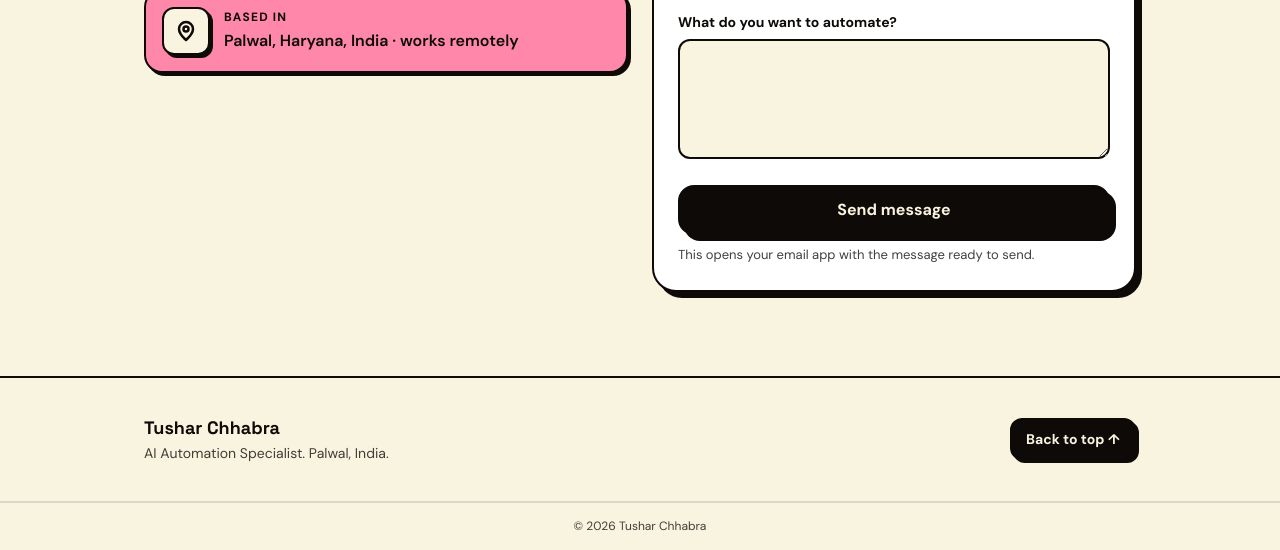
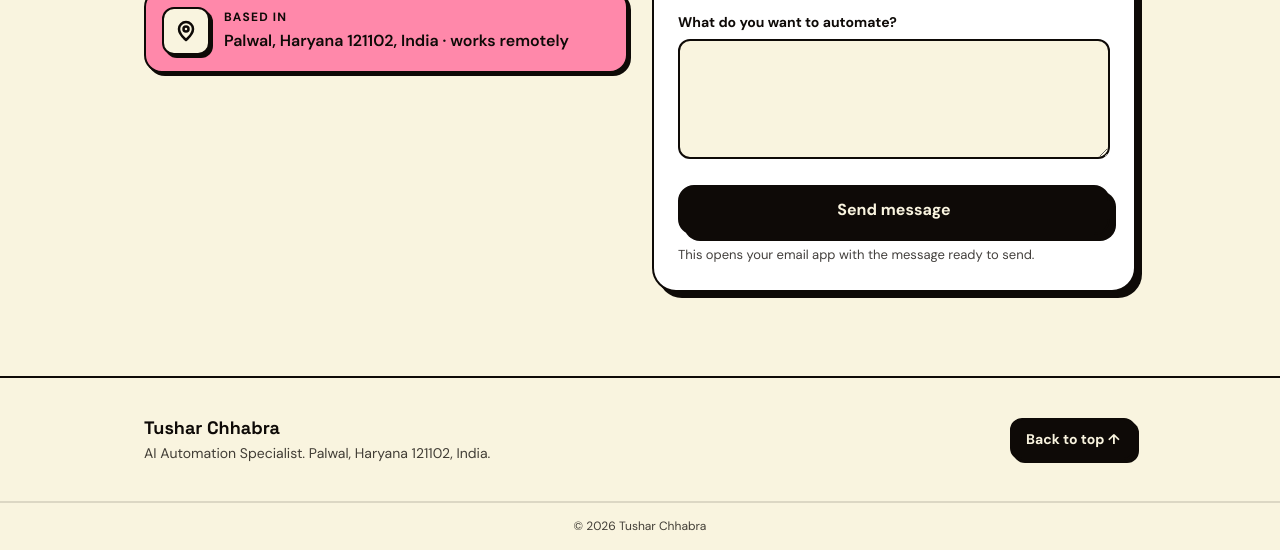
Before and after one commit to Tushar-Chabra/portfolio, a plain HTML site: page index.html in a window 1280 px wide. Shown: the part 8090-8640 px from the top of the page. Drawn offline with Linux system fonts and the light colour scheme.

Commit message:
Add pincode to location
Co-Authored-By: Claude Opus 5.5 <noreply@anthropic.com>

```diff
--- a/index.html
+++ b/index.html
@@ -20,7 +20,7 @@
   "name": "Tushar Chhabra",
   "jobTitle": "AI Automation Specialist",
   "email": "mailto:tchhabra10401@gmail.com",
-  "address": {"@type": "PostalAddress", "addressLocality": "Palwal", "addressRegion": "Haryana", "addressCountry": "IN"},
+  "address": {"@type": "PostalAddress", "addressLocality": "Palwal", "addressRegion": "Haryana", "postalCode": "121102", "addressCountry": "IN"},
   "alumniOf": [{"@type": "CollegeOrUniversity", "name": "University of Delhi"}, {"@type": "Organization", "name": "The Institute of Chartered Accountants of India"}],
   "sameAs": ["https://www.linkedin.com/in/tusharchhabraofficial/"],
   "knowsAbout": ["n8n", "No-code and Low-code Automation", "Workflow Automation", "AI Agents", "AI Chatbots", "AI Voice Agents", "Lovable", "Website Development", "Internal Audit", "SOX Compliance"]
@@ -537,7 +537,7 @@ footer{border-top:2px solid var(--ink)}
         </a>
         <div class="ctile c-pink" style="cursor:default">
           <span class="icon" style="background:var(--cream)"><svg viewBox="0 0 24 24" fill="none" stroke="currentColor" stroke-width="2.5" stroke-linecap="round" stroke-linejoin="round"><path d="M12 21s-7-6.2-7-11a7 7 0 0 1 14 0c0 4.8-7 11-7 11z"/><circle cx="12" cy="10" r="2.5"/></svg></span>
-          <div><small>Based in</small><span>Palwal, Haryana, India · works remotely</span></div>
+          <div><small>Based in</small><span>Palwal, Haryana 121102, India · works remotely</span></div>
         </div>
       </div>
       <form class="card reveal" id="contactForm" novalidate>
@@ -557,7 +557,7 @@ footer{border-top:2px solid var(--ink)}
 
 <footer>
   <div class="foot wrap">
-    <div><strong style="font-family:var(--fd);font-size:18px">Tushar Chhabra</strong><p>AI Automation Specialist. Palwal, India.</p></div>
+    <div><strong style="font-family:var(--fd);font-size:18px">Tushar Chhabra</strong><p>AI Automation Specialist. Palwal, Haryana 121102, India.</p></div>
     <a href="#home" class="btn btn-dark btn-sm">Back to top ↑</a>
   </div>
   <p class="copy">© <span id="yr">2026</span> Tushar Chhabra</p>
```
